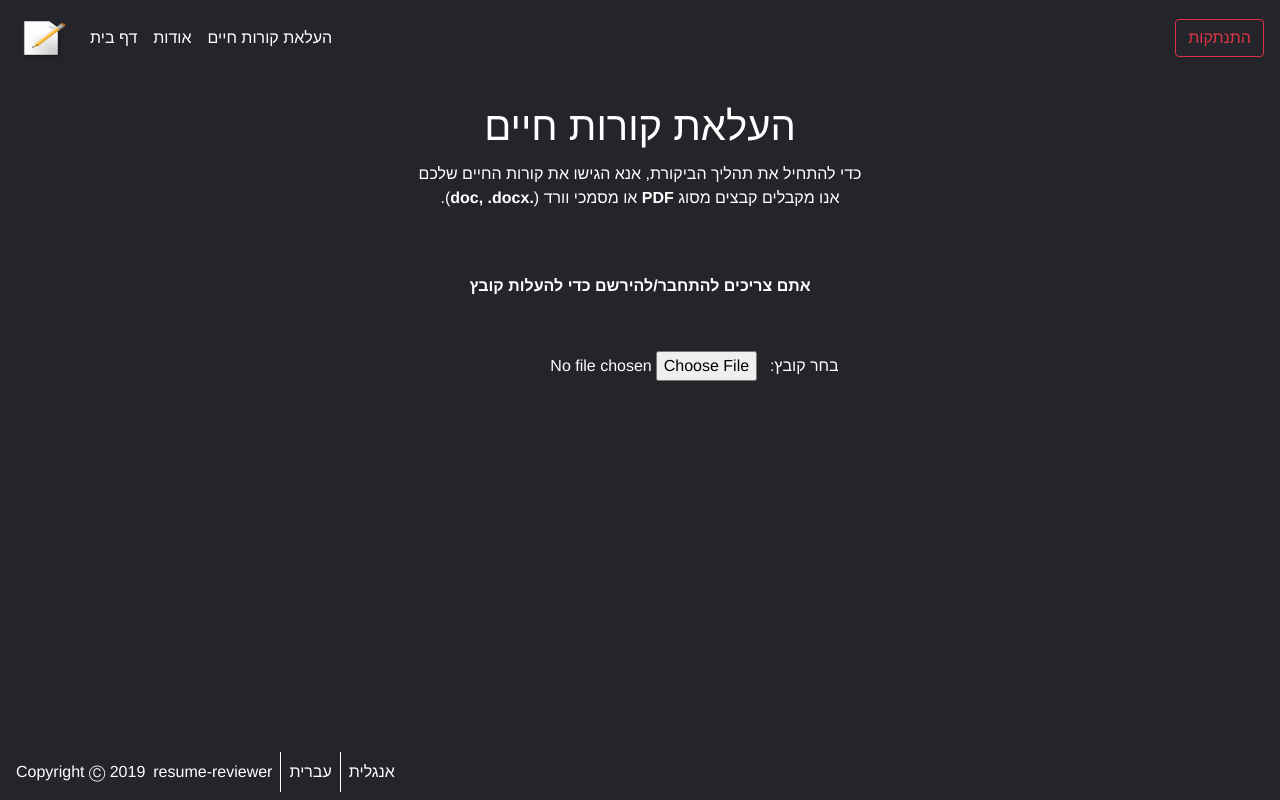
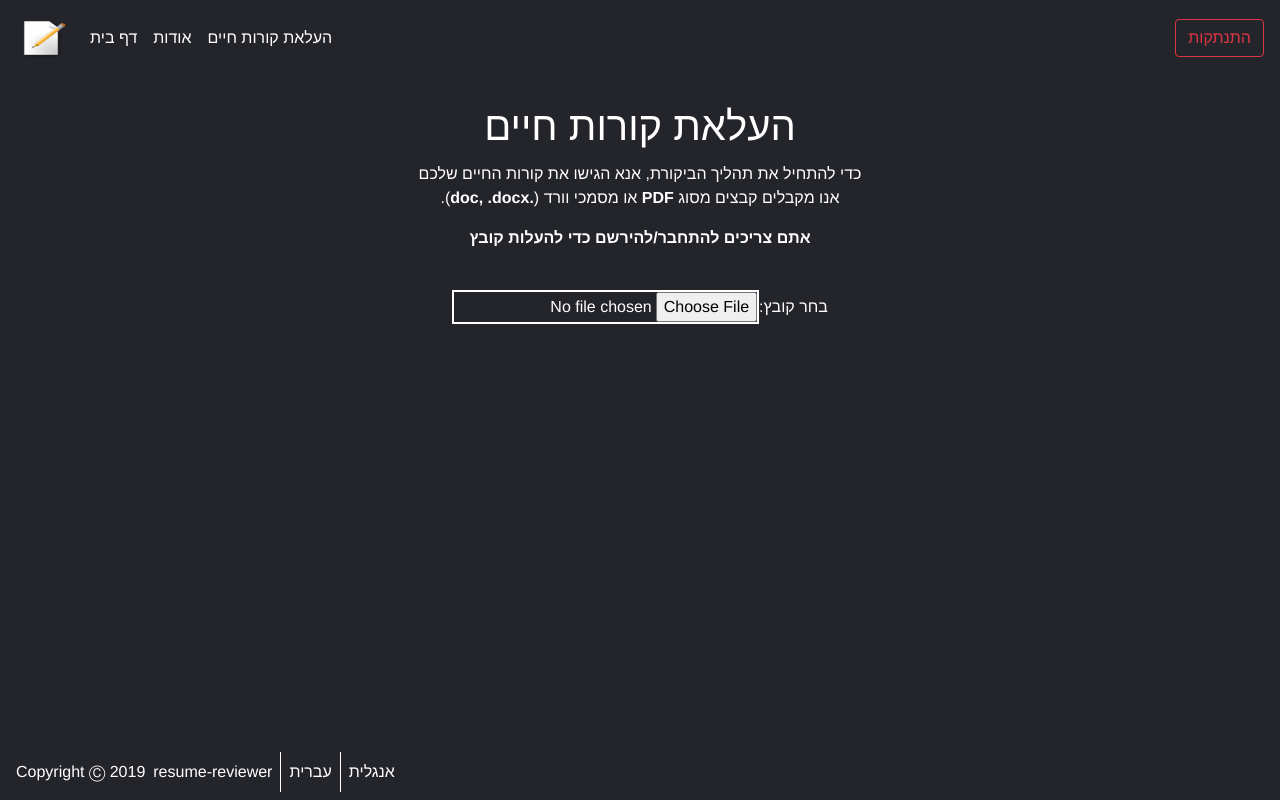
Before and after one commit to TomerPacific/resume-reviewer, a Vue app: page /#/file in a window 1280 px wide. Built offline with nearby package versions, Linux system fonts and the light colour scheme; no server answers; sample sign-in values are in the browser's storage.

Commit message:
resume-reviewer centering file upload input element

```diff
--- a/src/views/fileUpload.vue
+++ b/src/views/fileUpload.vue
@@ -129,11 +129,12 @@ export default {
     }
 
     .form-group {
-        margin-top: 5%;
+         margin: auto;
+         text-align: center;
     }
 
-    #file {
-        margin: 1%;
+    input {
+        border: 2px solid white;
     }
 
     .success {
```
